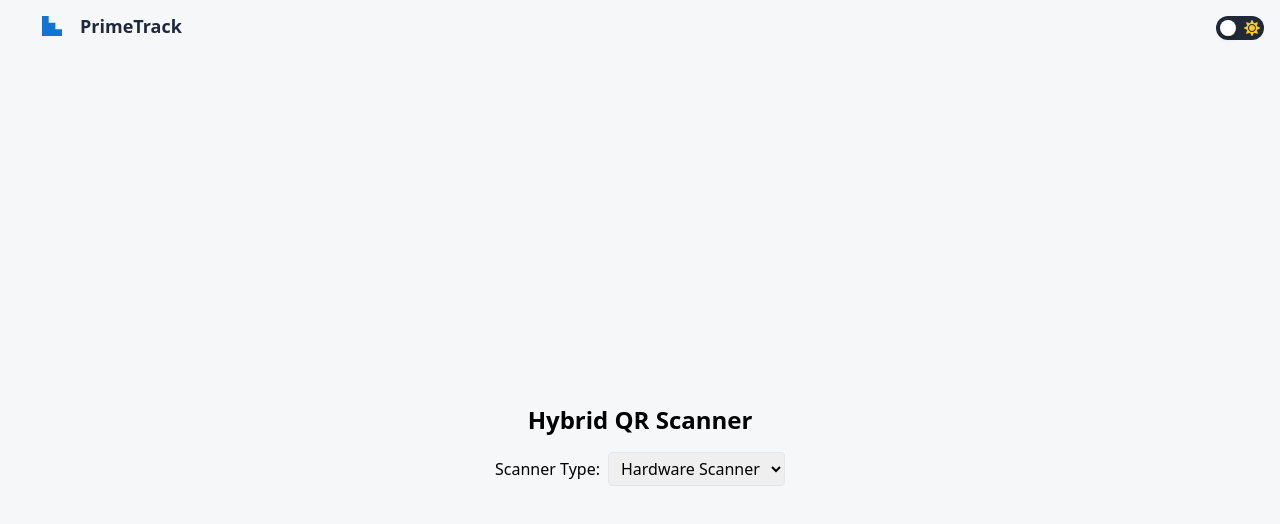
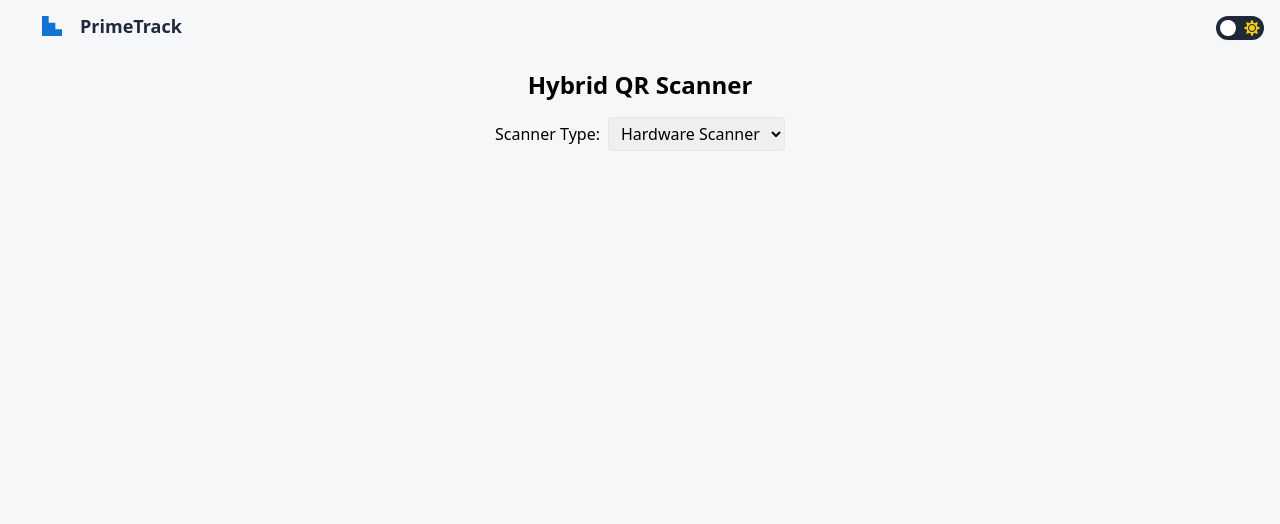
Before and after one commit to Allen-pogi/asset-monitoring-client, a React (Create React App) app: page /scanner in a window 1280 px wide. Shown: the top 524 px of the page. Built offline with nearby package versions, Linux system fonts and the light colour scheme.

Commit message:
Update scanner.jsx

```diff
--- a/src/scanner.jsx
+++ b/src/scanner.jsx
@@ -131,7 +131,7 @@ const HybridQRScanner = () => {
   return (
     <div className="min-h-screen bg-background-light dark:bg-background-dark">
       <Header />
-      <div className="flex flex-col items-center justify-center min-h-screen p-4 bg-background-light dark:bg-background-dark">
+      <div className="flex flex-col items-center  min-h-screen p-4 bg-background-light dark:bg-background-dark">
         <h1 className="text-2xl font-bold text-black dark:text-white mb-4">
           Hybrid QR Scanner
         </h1>
```
